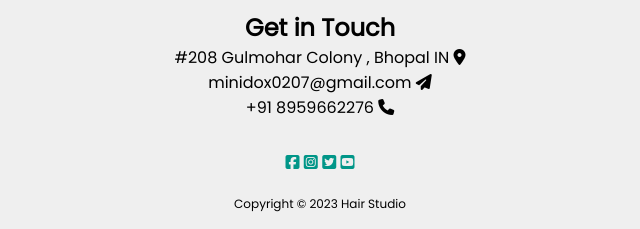
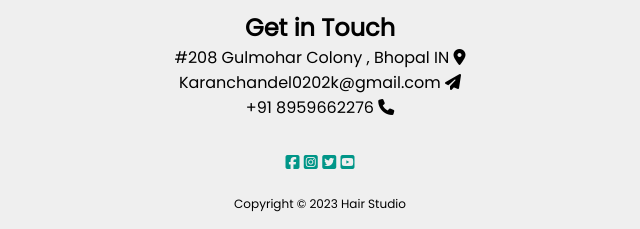
Before and after one commit to karan0207/HairStudio.web, a plain HTML site: page index.html in a window 1280 px wide. Shown: the part 3826-4055 px from the top of the page, 320-960 px from the left. Drawn offline with Linux system fonts and the light colour scheme; some packages are replaced by stand-ins of ours; a script that the page names is missing.

Commit message:
Update index.html

```diff
--- a/index.html
+++ b/index.html
@@ -231,7 +231,7 @@
     <div class="footer-right">
         <h1>Get in Touch</h1>
         <p>#208 Gulmohar Colony , Bhopal IN <i class="fa-solid fa-location-dot"></i></p>
-        <p>minidox0207@gmail.com <i class="fa-solid fa-paper-plane"></i></p>
+        <p>Karanchandel0202k@gmail.com <i class="fa-solid fa-paper-plane"></i></p>
         <p>+91 8959662276 <i class="fa-solid fa-phone"></i></p>
     </div>
 <!-- </div> -->
```
